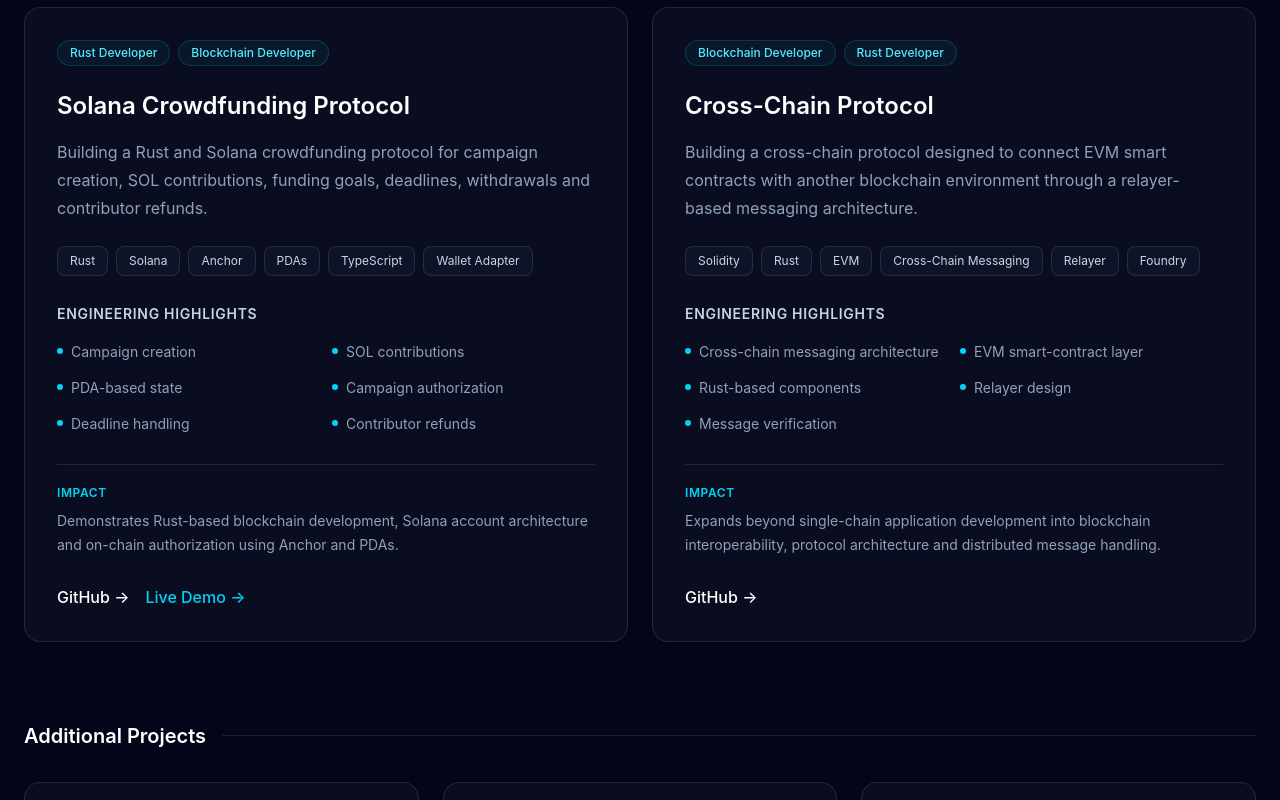
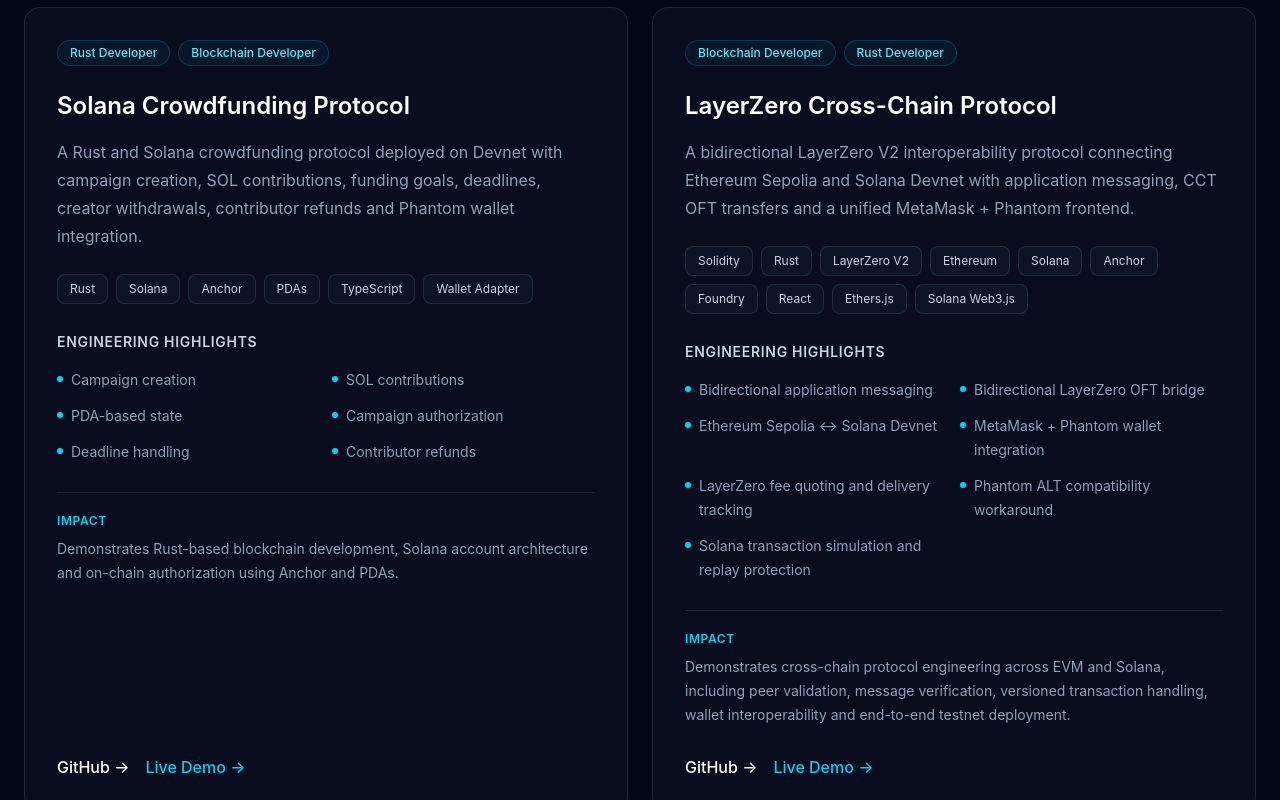
Before and after one commit to vishalmathuri/Vishal-Website, a React (Vite) app: page / in a window 1280 px wide. Shown: the part 4100-4900 px from the top of the page. Built offline with nearby package versions, Linux system fonts and the light colour scheme.

Commit message:
feat: update completed cross-chain portfolio project

```diff
--- a/src/data/projects.js
+++ b/src/data/projects.js
@@ -105,7 +105,7 @@
     featured: true,
 
     description:
-      "Building a Rust and Solana crowdfunding protocol for campaign creation, SOL contributions, funding goals, deadlines, withdrawals and contributor refunds.",
+      "A Rust and Solana crowdfunding protocol deployed on Devnet with campaign creation, SOL contributions, funding goals, deadlines, creator withdrawals, contributor refunds and Phantom wallet integration.",
 
     technologies: [
       "Rust",
@@ -137,7 +137,7 @@
   {
     id: "cross-chain-protocol",
 
-    title: "Cross-Chain Protocol",
+    title: "LayerZero Cross-Chain Protocol",
 
     shortTitle: "Cross-Chain Protocol",
 
@@ -148,32 +148,39 @@
     featured: true,
 
     description:
-      "Building a cross-chain protocol designed to connect EVM smart contracts with another blockchain environment through a relayer-based messaging architecture.",
+      "A bidirectional LayerZero V2 interoperability protocol connecting Ethereum Sepolia and Solana Devnet with application messaging, CCT OFT transfers and a unified MetaMask + Phantom frontend.",
 
     technologies: [
       "Solidity",
       "Rust",
-      "EVM",
-      "Cross-Chain Messaging",
-      "Relayer",
-      "Foundry"
+      "LayerZero V2",
+      "Ethereum",
+      "Solana",
+      "Anchor",
+      "Foundry",
+      "React",
+      "Ethers.js",
+      "Solana Web3.js"
     ],
 
     highlights: [
-      "Cross-chain messaging architecture",
-      "EVM smart-contract layer",
-      "Rust-based components",
-      "Relayer design",
-      "Message verification"
+      "Bidirectional application messaging",
+      "Bidirectional LayerZero OFT bridge",
+      "Ethereum Sepolia ↔ Solana Devnet",
+      "MetaMask + Phantom wallet integration",
+      "LayerZero fee quoting and delivery tracking",
+      "Phantom ALT compatibility workaround",
+      "Solana transaction simulation and replay protection"
     ],
 
     impact:
-      "Expands beyond single-chain application development into blockchain interoperability, protocol architecture and distributed message handling.",
+      "Demonstrates cross-chain protocol engineering across EVM and Solana, including peer validation, message verification, versioned transaction handling, wallet interoperability and end-to-end testnet deployment.",
 
     github:
       "https://github.com/vishalmathuri/Cross-Chain-Protocol",
 
-    live: ""
+    live:
+      "https://cross-chain-protocol.vercel.app/"
   },
 
   {
```
